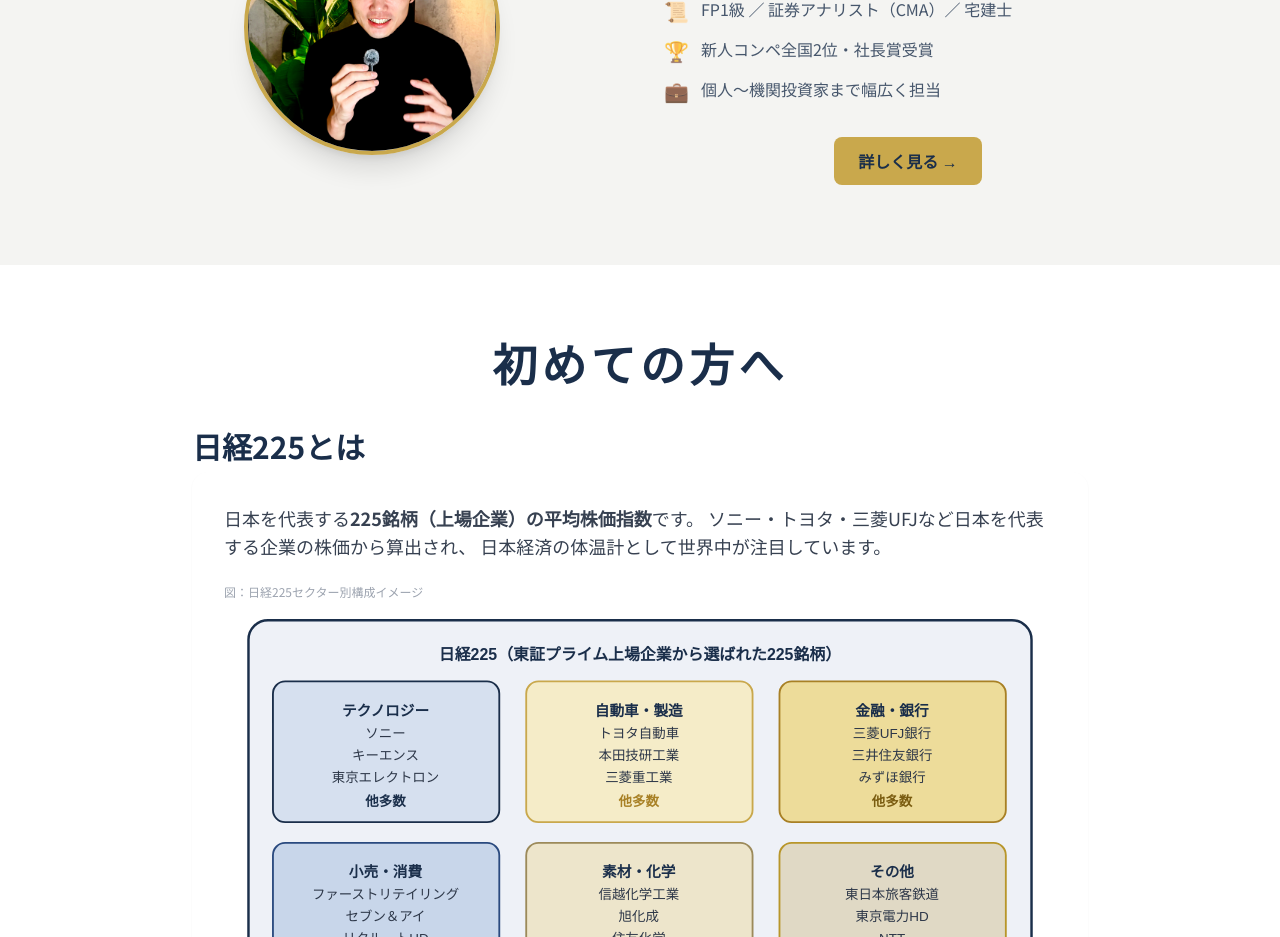
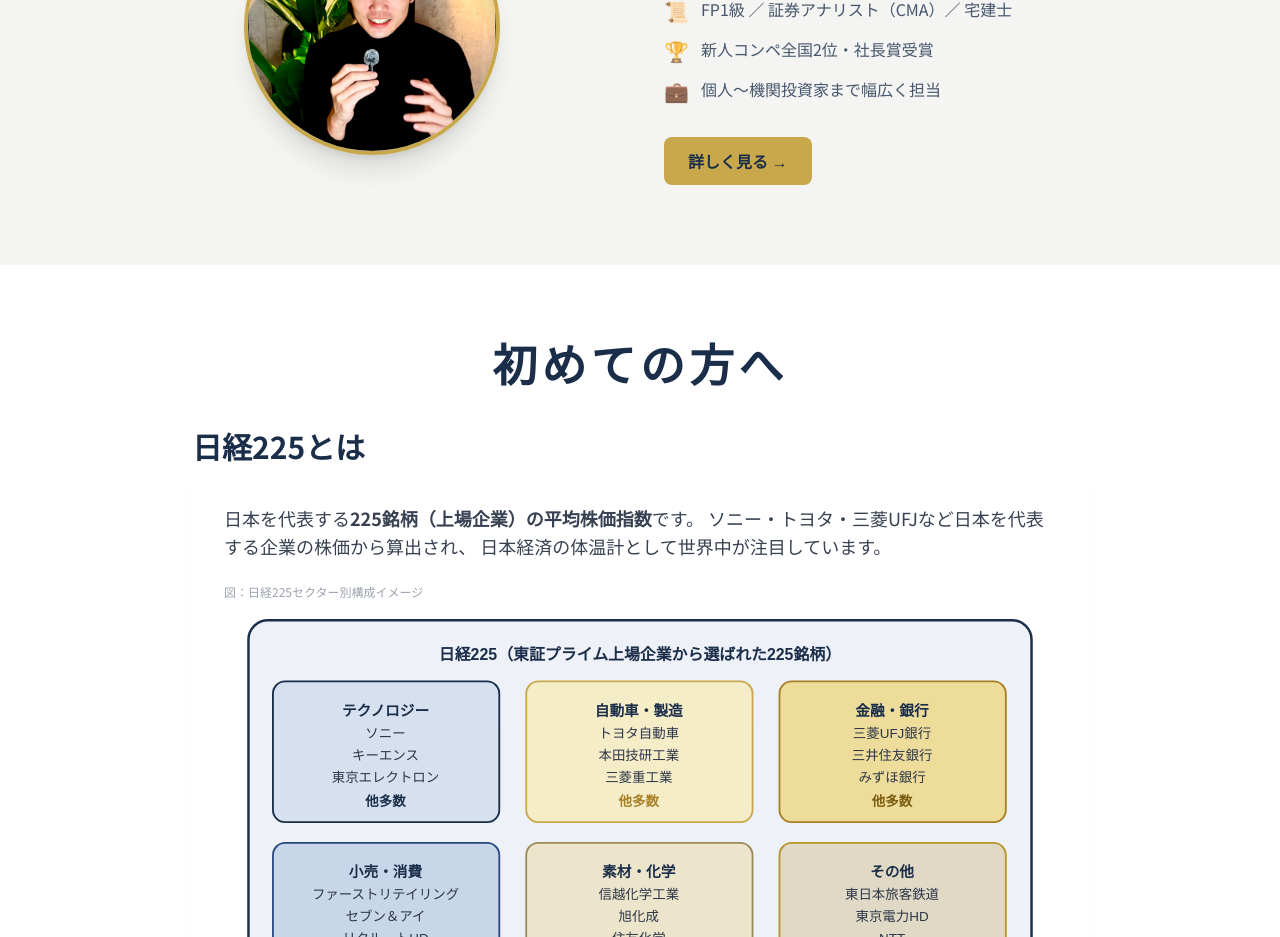
Before and after one commit to tanima3232-eng/bulltalk, a Next.js app: page / in a window 1280 px wide. Shown: the part 2580-3517 px from the top of the page. Built offline with nearby package versions, Linux system fonts and the light colour scheme; no server answers.

Commit message:
fix: 詳しく見るボタン - PC左揃え・スマホ中央揃えに変更

```diff
--- a/app/page.tsx
+++ b/app/page.tsx
@@ -369,7 +369,7 @@
                     </li>
                   ))}
                 </ul>
-                <div className="text-center">
+                <div className="text-center md:text-left">
                   <a href="/about" className="btn-primary">
                     詳しく見る →
                   </a>
```
